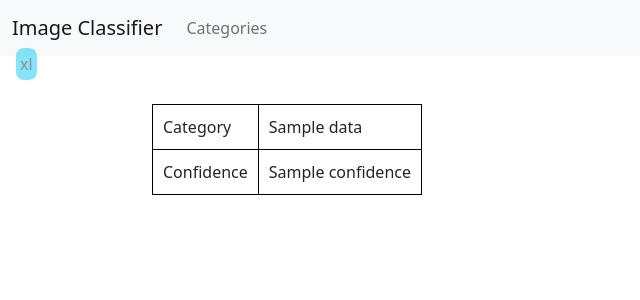
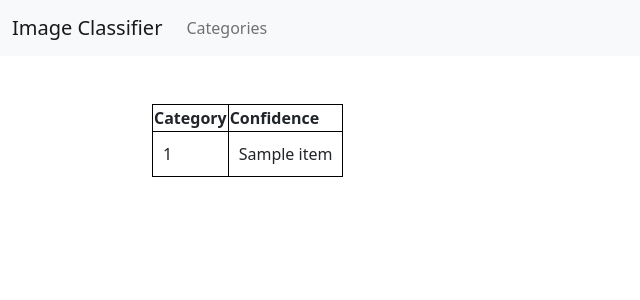
Before and after one commit to Peter-Schorn/tensor-flow-project, a Flask app: template templates/result.html in a window 1280 px wide. Shown: the top 300 px of the page, without its empty margins (0-640 px from the left). Run offline with Flask 2, Linux system fonts and the light colour scheme; the template is opened without the code that fills it: most values are stand-ins (such as "Sample title", 1, 10 or a date in 2020); some libraries are stand-ins or nearby versions.

Commit message:
Updated UI for top 5

```diff
--- a/app.py
+++ b/app.py
@@ -48,10 +48,11 @@ def categorize():
     for image in data:
         model_pred = model.predict(image*2.0 - 1.0)
     # return str(whatIsIt(model_pred))
-    name, confidence = whatIsIt(model_pred)
+    names, confidences = whatIsIt(model_pred)
+    items = list(item for item in list(zip(names, confidences)))
     data = {
-        "name": name,
-        "confidence": confidence
+        "title": "Result",
+        "items": items
     }
     return render_template("result.html", data=data)
 
--- a/templates/result.html
+++ b/templates/result.html
@@ -17,7 +17,7 @@
 <body>
 
     <!-- show breakpoints -->
-    <div
+    <!-- <div
         class="position-fixed text-nowrap rounded-3 p-1 m-3 mt-5 bg-info opacity-50"
         style="z-index: 100;"
     >
@@ -27,7 +27,7 @@
         <div class="d-none d-lg-block d-xl-none">lg</div>
         <div class="d-none d-xl-block d-xxl-none">xl</div>
         <div class="d-none d-xxl-block">xxl</div>
-    </div>
+    </div> -->
 
     <nav class="navbar navbar-expand-lg bg-light">
         <div class="container-fluid">
@@ -49,14 +49,18 @@
 
     <div class="container mt-5" id="upload-main">
         <table>
+            <th>
+                Category
+            </th>
+            <th>
+                Confidence
+            </th>
+            {% for item in data["items"] %}
             <tr>
-                <td>Category</td>
-                <td>{{data.name}}</td>
+                <td>{{item[0]}}</td>
+                <td>{{item[1]}}</td>
             </tr>
-            <tr>
-                <td>Confidence</td>
-                <td>{{data.confidence}}</td>
-            </tr>
+            {% endfor %}
         </table>
     </div>
 
```
